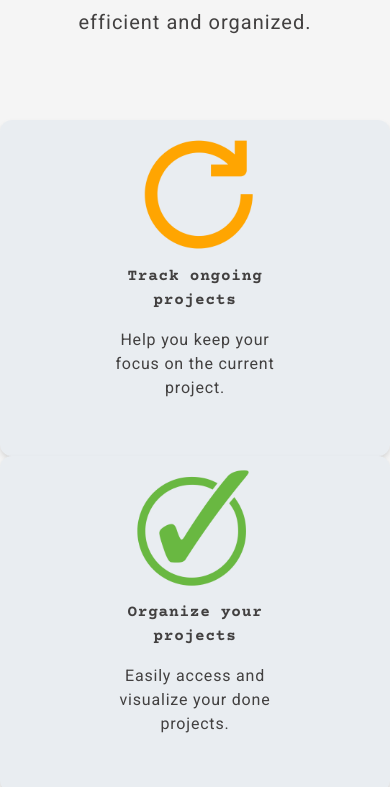
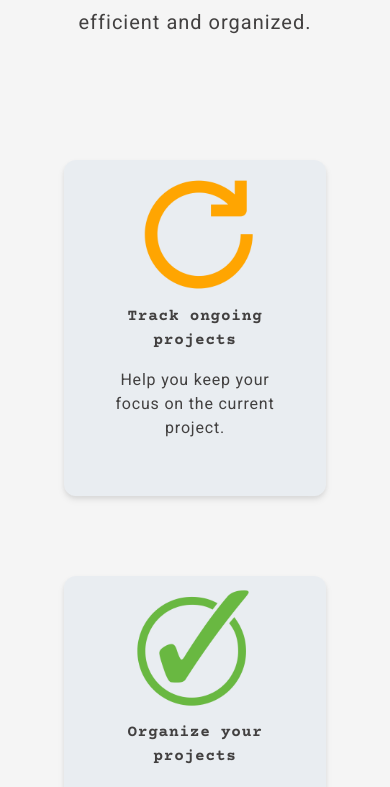
Before and after one commit to edukaki/devlist, a React (Create React App) app: page / in a window 390 px wide. Shown: the part 991-1778 px from the top of the page. Built offline with nearby package versions, Linux system fonts and the light colour scheme; no server answers.

Commit message:
feat(home): add margin to benefits cards

```diff
--- a/src/components/InfoCard/index.jsx
+++ b/src/components/InfoCard/index.jsx
@@ -3,7 +3,7 @@ import React from 'react'
 const InfoCard = (props) => {
     return (
 
-        <div className="flex flex-col px-3 pb-14 bg-grayish rounded-xl drop-shadow-md hover:scale-125 transition duration-300 easy-in-out">
+        <div className="flex flex-col px-3 mx-16 my-10 pb-14 bg-grayish rounded-xl drop-shadow-md hover:scale-125 transition duration-300 easy-in-out lg:m-0">
             <img className="w-36 place-self-center" src={props.src} alt={props.alt} />
             <h3 className="w-48 place-self-center text-center pb-4 font-courier font-semibold tracking-wider">{props.title}</h3>
             <p className="w-48 line-clamp-3 place-self-center text-center tracking-wider lg:w-40">{props.description}</p>
```
